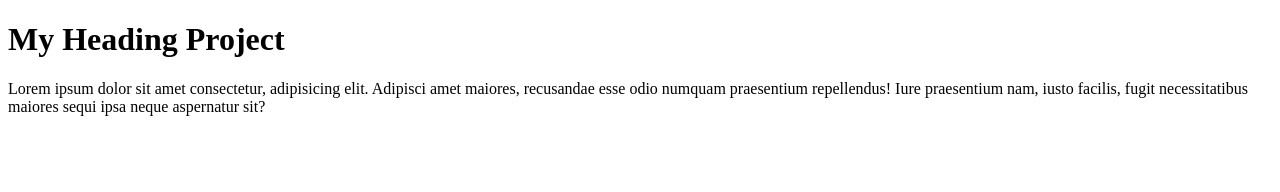
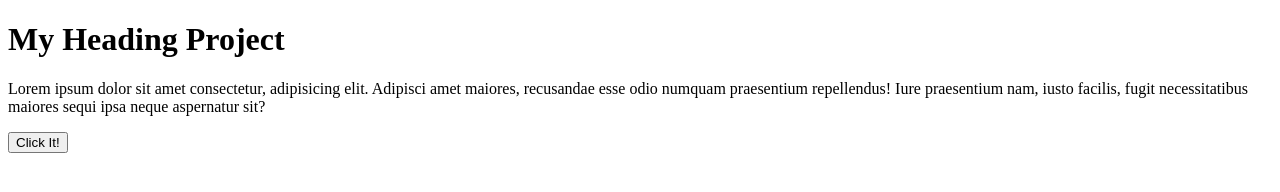
Before and after one commit to SwapnadipProdhan/GitDemo, a plain HTML site: page index.html in a window 1280 px wide. Drawn offline with Linux system fonts and the light colour scheme.

Commit message:
update button

```diff
--- a/index.html
+++ b/index.html
@@ -13,5 +13,6 @@
       praesentium nam, iusto facilis, fugit necessitatibus maiores sequi ipsa
       neque aspernatur sit?
     </p>
+    <button type = "button">Click It!</button>
   </body>
 </html>
```
